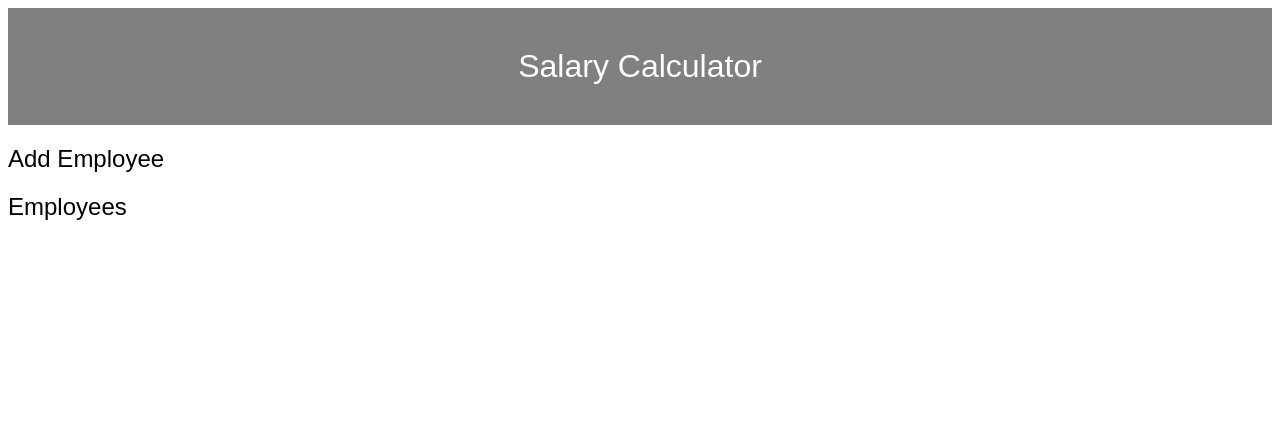
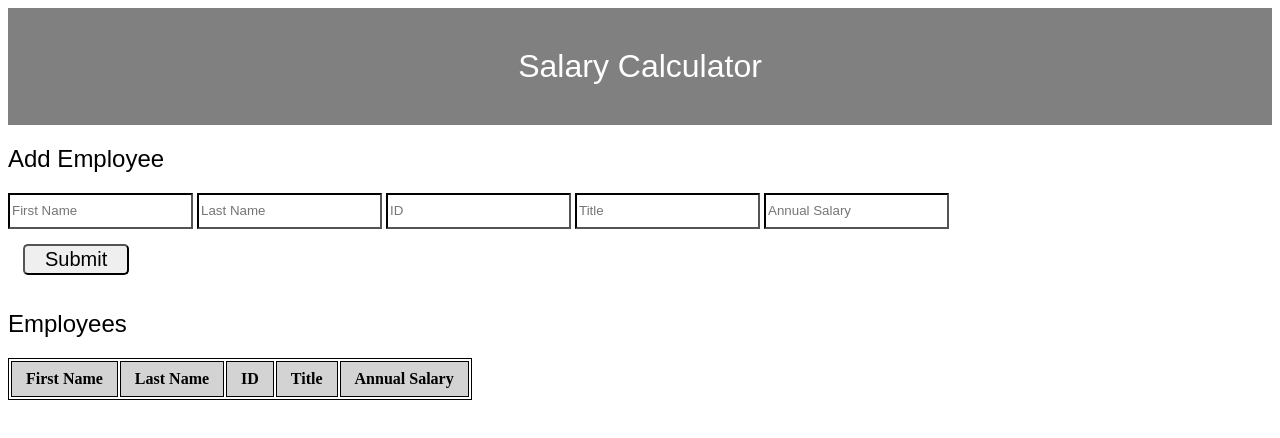
Before and after one commit to danielpatha/weekend-jquery-salary-calculator, a plain HTML site: page index.html in a window 1280 px wide. Drawn offline with Linux system fonts and the light colour scheme.

Commit message:
Created Table in HMTL

```diff
--- a/index.html
+++ b/index.html
@@ -17,15 +17,35 @@
 <body>
     <main>
         <h2>Add Employee</h2>
+        <form class = "eForm">
+            <div>
+            <input id = "fnInput" type = "text" placeholder="First Name">
+            <input id = "lnInput" type = "text" placeholder="Last Name">
+            <input id = "idInput" type = "text" placeholder="ID">
+            <input id = "titleInput" placeholder="Title">
+            <input id = "asInput" type = "text" placeholder="Annual Salary">
+
+        </div>
+
+            <button class="sButton" type="submit">Submit</button>
+
+        </form>
+
+        <h2>Employees</h2>
+        <table>
+            <tr>
+                <th>First Name</th>
+                <th>Last Name</th>
+                <th>ID</th>
+                <th>Title</th>
+                <th>Annual Salary</th>
+
+            </tr>
 
 
+        </table>
 
 
-
-
-
-
-        <h2>Employees</h2>
     </main>
 
 
--- a/style.css
+++ b/style.css
@@ -14,3 +14,26 @@ h2{
 font-family:Arial, Helvetica, sans-serif;
 font-weight: normal;
 }
+
+input {
+   height: 30px;
+   border-radius: 0px;
+   border-color: black;
+}
+
+button{
+    font-size: 20px;
+    margin:15px;
+    padding: 2px 20px;
+    border-radius: 5px;
+}
+
+table,td,th{
+    border: 1px solid black;
+}
+td,th{
+    padding: 8px 14px;
+}
+th{
+    background-color:lightgray;
+}
```
Also changed, not shown: client.js (line endings or trailing spaces), notes.txt.
